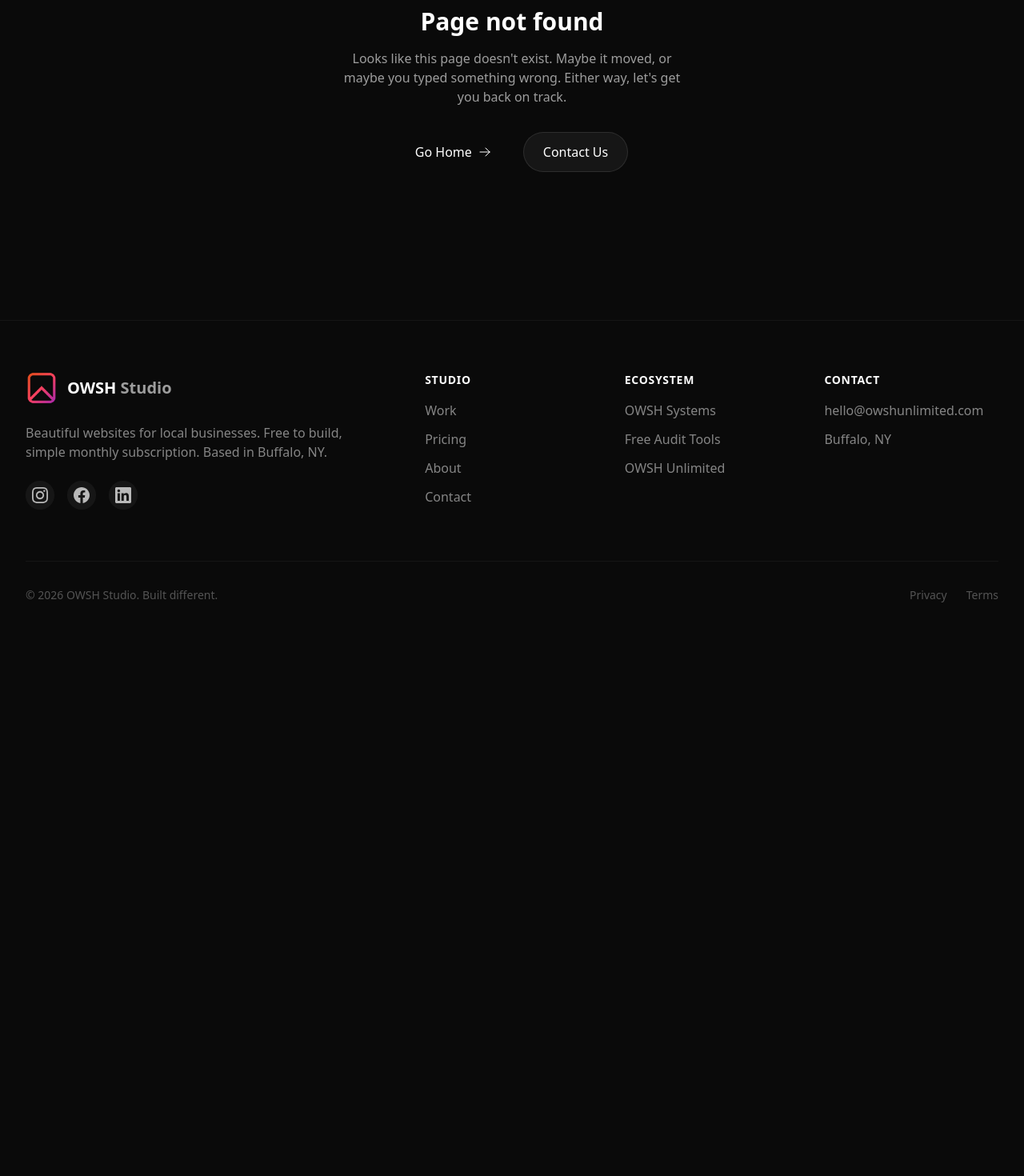
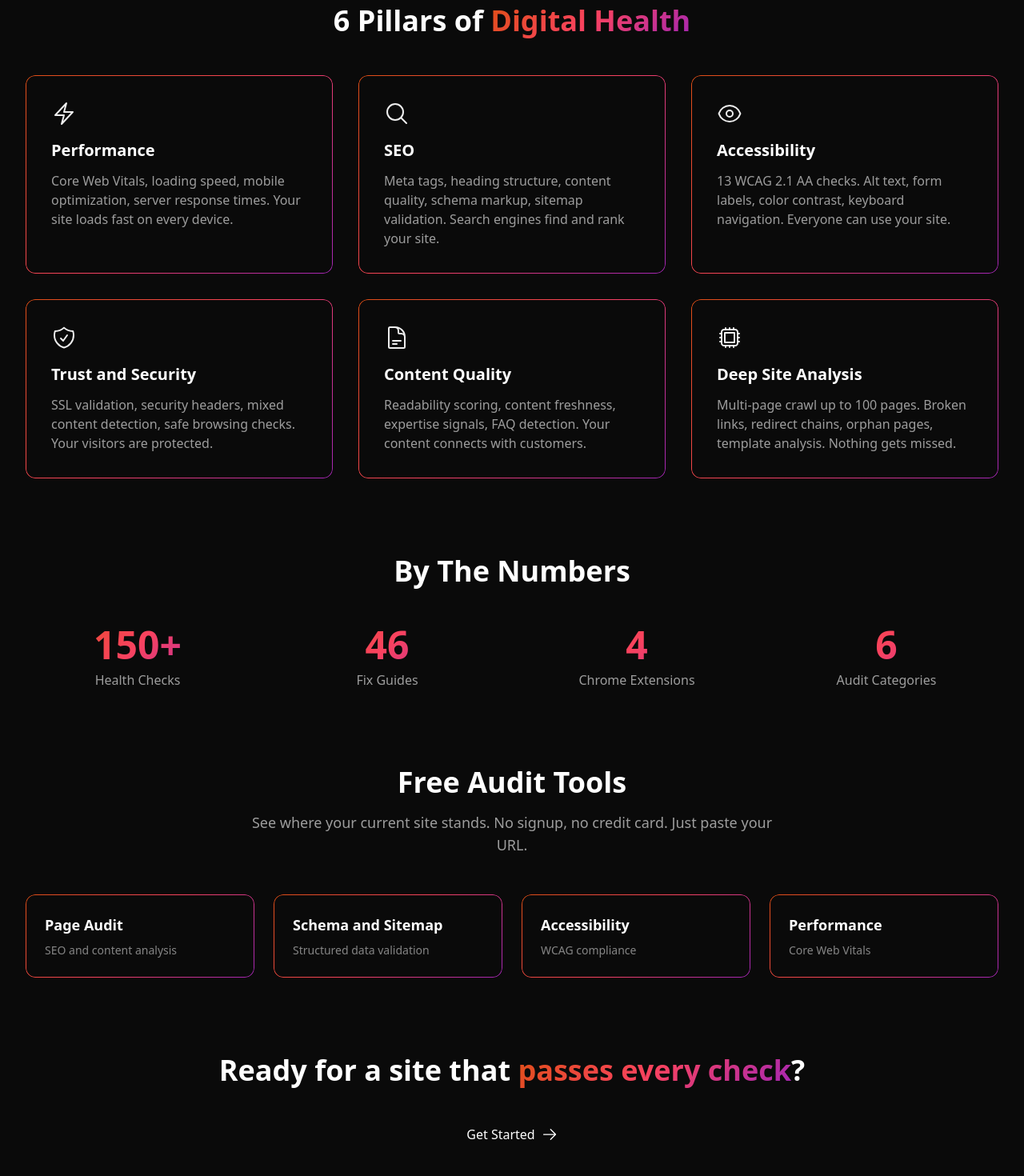
Before and after one commit to owshstudio/owshstudio.com, a Next.js app: page /systems in a window 1280 px wide. Before the commit this address had no page. Shown: the part 400-1870 px from the top of the page at 80% size. Before the commit the page ends 1218 px from the top, so only its background shows below. Built offline with nearby package versions, Linux system fonts and the light colour scheme.

Commit message:
feat: add /systems page, inline engine content, update nav/footer/about/homepage

```diff
--- a/src/app/about/page.tsx
+++ b/src/app/about/page.tsx
@@ -147,19 +147,17 @@ export default function AboutPage() {
           className="gradient-border p-8"
         >
           <p className="text-white/60 text-lg leading-relaxed mb-4">
-            Every site we build is run through our proprietary health engine, checking 150+ standards across performance, search visibility, accessibility, and security. We do not just make websites that look good. We make sure they actually perform.
+            We built a diagnostic engine that checks 150+ standards across 6 categories: performance, SEO, accessibility, security, content quality, and deep site analysis. Every Studio site is built to pass these checks on day one. Not after fixes. Not eventually. Day one.
           </p>
           <p className="text-white/60 text-lg leading-relaxed mb-6">
-            This is the same engine that powers OWSH Systems, our Digital Presence Health Platform. It is the foundation of everything we build, and it is what separates an OWSH site from the rest.
+            46 fix guides with platform-specific instructions for WordPress, Shopify, Squarespace, Wix, and Webflow. 4 Chrome extensions for quick audits. And a full health dashboard that tracks everything over time.
           </p>
-          <a
-            href="https://owshsystems.com"
-            target="_blank"
-            rel="noopener noreferrer"
+          <Link
+            href="/systems"
             className="text-owsh-orange hover:underline underline-offset-4 text-sm"
           >
-            Learn more about the engine behind the builds →
-          </a>
+            See exactly what we check →
+          </Link>
         </motion.div>
       </section>
 
--- a/src/app/page.tsx
+++ b/src/app/page.tsx
@@ -6,7 +6,16 @@ import Link from "next/link";
 import Image from "next/image";
 import Button from "@/components/Button";
 import BeforeAfterSlider from "@/components/BeforeAfterSlider";
-import { ArrowRightIcon, CheckIcon } from "@heroicons/react/24/outline";
+import {
+  ArrowRightIcon,
+  CheckIcon,
+  BoltIcon,
+  MagnifyingGlassIcon,
+  EyeIcon,
+  ShieldCheckIcon,
+  DocumentTextIcon,
+  CpuChipIcon,
+} from "@heroicons/react/24/outline";
 
 // Animation variants
 const fadeUp = {
@@ -301,19 +310,38 @@ function TransformationEngine() {
           transition={{ delay: 0.3 }}
           className="max-w-3xl mx-auto mt-12"
         >
-          <div className="gradient-border p-8">
-            <p className="text-white/70 text-lg leading-relaxed">
-              Every site we build goes through our proprietary health engine. 150+ checks across performance, search visibility, accessibility, and security. Your site does not just look good. It works.
-            </p>
+          <div className="flex flex-wrap justify-center gap-3 mb-6">
+            {[
+              { icon: BoltIcon, label: "Performance" },
+              { icon: MagnifyingGlassIcon, label: "SEO" },
+              { icon: EyeIcon, label: "Accessibility" },
+              { icon: ShieldCheckIcon, label: "Security" },
+              { icon: DocumentTextIcon, label: "Content" },
+              { icon: CpuChipIcon, label: "Deep Analysis" },
+            ].map((item) => (
+              <span
+                key={item.label}
+                className="inline-flex items-center gap-2 px-4 py-2 rounded-full bg-white/5 border border-white/10 text-sm text-white/70"
+              >
+                <item.icon className="w-4 h-4 text-owsh-orange" />
+                {item.label}
+              </span>
+            ))}
           </div>
-          <div className="text-center mt-6">
+          <p className="text-center text-white/60 mb-6">
+            Every site we build passes 150+ checks across these 6 categories before it goes live.
+          </p>
+          <div className="flex flex-col sm:flex-row items-center justify-center gap-4">
+            <Button href="/systems" variant="secondary" size="md">
+              See what we check
+            </Button>
             <a
-              href="https://owshsystems.com"
+              href="https://audit.owshsystems.com"
               target="_blank"
               rel="noopener noreferrer"
-              className="text-sm text-white/40 hover:text-white/70 transition-colors underline underline-offset-4"
+              className="text-sm text-white/50 hover:text-white transition-colors underline underline-offset-4"
             >
-              Explore the engine behind the builds
+              Try a free audit
             </a>
           </div>
         </motion.div>
--- /dev/null
+++ b/src/app/systems/page.tsx
@@ -0,0 +1,240 @@
+"use client";
+
+import { motion } from "framer-motion";
+import Link from "next/link";
+import Button from "@/components/Button";
+import {
+  BoltIcon,
+  MagnifyingGlassIcon,
+  EyeIcon,
+  ShieldCheckIcon,
+  DocumentTextIcon,
+  CpuChipIcon,
+  ArrowRightIcon,
+} from "@heroicons/react/24/outline";
+
+const fadeUp = {
+  initial: { opacity: 0, y: 30 },
+  animate: { opacity: 1, y: 0 },
+};
+
+const pillars = [
+  {
+    icon: BoltIcon,
+    title: "Performance",
+    description:
+      "Core Web Vitals, loading speed, mobile optimization, server response times. Your site loads fast on every device.",
+  },
+  {
+    icon: MagnifyingGlassIcon,
+    title: "SEO",
+    description:
+      "Meta tags, heading structure, content quality, schema markup, sitemap validation. Search engines find and rank your site.",
+  },
+  {
+    icon: EyeIcon,
+    title: "Accessibility",
+    description:
+      "13 WCAG 2.1 AA checks. Alt text, form labels, color contrast, keyboard navigation. Everyone can use your site.",
+  },
+  {
+    icon: ShieldCheckIcon,
+    title: "Trust and Security",
+    description:
+      "SSL validation, security headers, mixed content detection, safe browsing checks. Your visitors are protected.",
+  },
+  {
+    icon: DocumentTextIcon,
+    title: "Content Quality",
+    description:
+      "Readability scoring, content freshness, expertise signals, FAQ detection. Your content connects with customers.",
+  },
+  {
+    icon: CpuChipIcon,
+    title: "Deep Site Analysis",
+    description:
+      "Multi-page crawl up to 100 pages. Broken links, redirect chains, orphan pages, template analysis. Nothing gets missed.",
+  },
+];
+
+const stats = [
+  { value: "150+", label: "Health Checks" },
+  { value: "46", label: "Fix Guides" },
+  { value: "4", label: "Chrome Extensions" },
+  { value: "6", label: "Audit Categories" },
+];
+
+const tools = [
+  {
+    title: "Page Audit",
+    description: "SEO and content analysis",
+    href: "https://audit.owshsystems.com",
+  },
+  {
+    title: "Schema and Sitemap",
+    description: "Structured data validation",
+    href: "https://audit.owshsystems.com",
+  },
+  {
+    title: "Accessibility",
+    description: "WCAG compliance",
+    href: "https://audit.owshsystems.com",
+  },
+  {
+    title: "Performance",
+    description: "Core Web Vitals",
+    href: "https://audit.owshsystems.com",
+  },
+];
+
+export default function SystemsPage() {
+  return (
+    <div className="min-h-screen pt-32 pb-24">
+      {/* Hero */}
+      <section className="max-w-7xl mx-auto px-4 sm:px-6 lg:px-8 mb-24 text-center">
+        <motion.div
+          initial={{ opacity: 0, y: 20 }}
+          animate={{ opacity: 1, y: 0 }}
+          className="space-y-6"
+        >
+          <h1 className="text-4xl sm:text-5xl md:text-6xl font-bold text-white">
+            The Engine Behind{" "}
+            <span className="gradient-text">Every Build</span>
+          </h1>
+          <p className="text-white/60 text-lg sm:text-xl max-w-3xl mx-auto leading-relaxed">
+            Every OWSH Studio site is built against 150+ digital health
+            standards. Here is exactly what we check, why it matters, and how it
+            makes your site better than the competition.
+          </p>
+        </motion.div>
+      </section>
+
+      {/* 6 Pillars */}
+      <section className="max-w-7xl mx-auto px-4 sm:px-6 lg:px-8 mb-24">
+        <motion.div
+          initial={{ opacity: 0, y: 20 }}
+          whileInView={{ opacity: 1, y: 0 }}
+          viewport={{ once: true }}
+          className="text-center mb-12"
+        >
+          <h2 className="text-3xl sm:text-4xl font-bold text-white mb-4">
+            6 Pillars of <span className="gradient-text">Digital Health</span>
+          </h2>
+        </motion.div>
+
+        <div className="grid grid-cols-1 md:grid-cols-2 lg:grid-cols-3 gap-8">
+          {pillars.map((pillar, index) => (
+            <motion.div
+              key={pillar.title}
+              variants={fadeUp}
+              initial="initial"
+              whileInView="animate"
+              viewport={{ once: true }}
+              transition={{ delay: index * 0.1 }}
+              className="gradient-border p-8 hover:bg-white/[0.02] transition-colors"
+            >
+              <pillar.icon className="w-8 h-8 text-owsh-orange mb-4" />
+              <h3 className="text-xl font-semibold text-white mb-3">
+                {pillar.title}
+              </h3>
+              <p className="text-white/60">{pillar.description}</p>
+            </motion.div>
+          ))}
+        </div>
+      </section>
+
+      {/* By The Numbers */}
+      <section className="max-w-7xl mx-auto px-4 sm:px-6 lg:px-8 mb-24">
+        <motion.div
+          initial={{ opacity: 0, y: 20 }}
+          whileInView={{ opacity: 1, y: 0 }}
+          viewport={{ once: true }}
+          className="text-center mb-12"
+        >
+          <h2 className="text-3xl sm:text-4xl font-bold text-white">
+            By The Numbers
+          </h2>
+        </motion.div>
+
+        <div className="grid grid-cols-2 md:grid-cols-4 gap-8">
+          {stats.map((stat, index) => (
+            <motion.div
+              key={stat.label}
+              variants={fadeUp}
+              initial="initial"
+              whileInView="animate"
+              viewport={{ once: true }}
+              transition={{ delay: index * 0.1 }}
+              className="text-center"
+            >
+              <p className="text-4xl sm:text-5xl font-bold gradient-text mb-2">
+                {stat.value}
+              </p>
+              <p className="text-white/60">{stat.label}</p>
+            </motion.div>
+          ))}
+        </div>
+      </section>
+
+      {/* Free Audit Tools */}
+      <section className="max-w-7xl mx-auto px-4 sm:px-6 lg:px-8 mb-24">
+        <motion.div
+          initial={{ opacity: 0, y: 20 }}
+          whileInView={{ opacity: 1, y: 0 }}
+          viewport={{ once: true }}
+          className="text-center mb-12"
+        >
+          <h2 className="text-3xl sm:text-4xl font-bold text-white mb-4">
+            Free Audit Tools
+          </h2>
+          <p className="text-white/60 text-lg max-w-2xl mx-auto">
+            See where your current site stands. No signup, no credit card. Just
+            paste your URL.
+          </p>
+        </motion.div>
+
+        <div className="grid grid-cols-1 sm:grid-cols-2 lg:grid-cols-4 gap-6">
+          {tools.map((tool, index) => (
+            <motion.a
+              key={tool.title}
+              href={tool.href}
+              target="_blank"
+              rel="noopener noreferrer"
+              variants={fadeUp}
+              initial="initial"
+              whileInView="animate"
+              viewport={{ once: true }}
+              transition={{ delay: index * 0.1 }}
+              className="group gradient-border p-6 hover:bg-white/[0.02] transition-colors block"
+            >
+              <h3 className="text-lg font-semibold text-white mb-2 group-hover:text-owsh-orange transition-colors">
+                {tool.title}
+              </h3>
+              <p className="text-white/50 text-sm">{tool.description}</p>
+            </motion.a>
+          ))}
+        </div>
+      </section>
+
+      {/* Final CTA */}
+      <section className="max-w-4xl mx-auto px-4 sm:px-6 lg:px-8 text-center">
+        <motion.div
+          variants={fadeUp}
+          initial="initial"
+          whileInView="animate"
+          viewport={{ once: true }}
+          className="space-y-8"
+        >
+          <h2 className="text-3xl sm:text-4xl font-bold text-white">
+            Ready for a site that{" "}
+            <span className="gradient-text">passes every check</span>?
+          </h2>
+          <Button href="/contact" size="lg">
+            Get Started
+            <ArrowRightIcon className="w-5 h-5 ml-2" />
+          </Button>
+        </motion.div>
+      </section>
+    </div>
+  );
+}
--- a/src/components/Footer.tsx
+++ b/src/components/Footer.tsx
@@ -12,7 +12,7 @@ const footerLinks = {
     { href: "/contact", label: "Contact" },
   ],
   ecosystem: [
-    { href: "https://owshsystems.com", label: "OWSH Systems", external: true },
+    { href: "/systems", label: "OWSH Systems", external: false },
     { href: "https://audit.owshsystems.com", label: "Free Audit Tools", external: true },
     { href: "https://owshunlimited.com", label: "OWSH Unlimited", external: true },
   ],
@@ -129,6 +129,7 @@ export default function Footer() {
             <ul className="space-y-3">
               {footerLinks.ecosystem.map((link) => (
                 <li key={link.href}>
+                  {link.external ? (
                     <a
                       href={link.href}
                       target="_blank"
@@ -137,6 +138,14 @@ export default function Footer() {
                     >
                       {link.label}
                     </a>
+                  ) : (
+                    <Link
+                      href={link.href}
+                      className="text-white/50 hover:text-white transition-colors"
+                    >
+                      {link.label}
+                    </Link>
+                  )}
                 </li>
               ))}
             </ul>
--- a/src/components/Navbar.tsx
+++ b/src/components/Navbar.tsx
@@ -9,6 +9,7 @@ const navLinks = [
   { href: "/work", label: "Work" },
   { href: "/pricing", label: "Pricing" },
   { href: "/about", label: "About" },
+  { href: "/systems", label: "Systems" },
   { href: "/contact", label: "Contact" },
 ];
 
```
Lines whose indentation alone changed are shown as unchanged.
